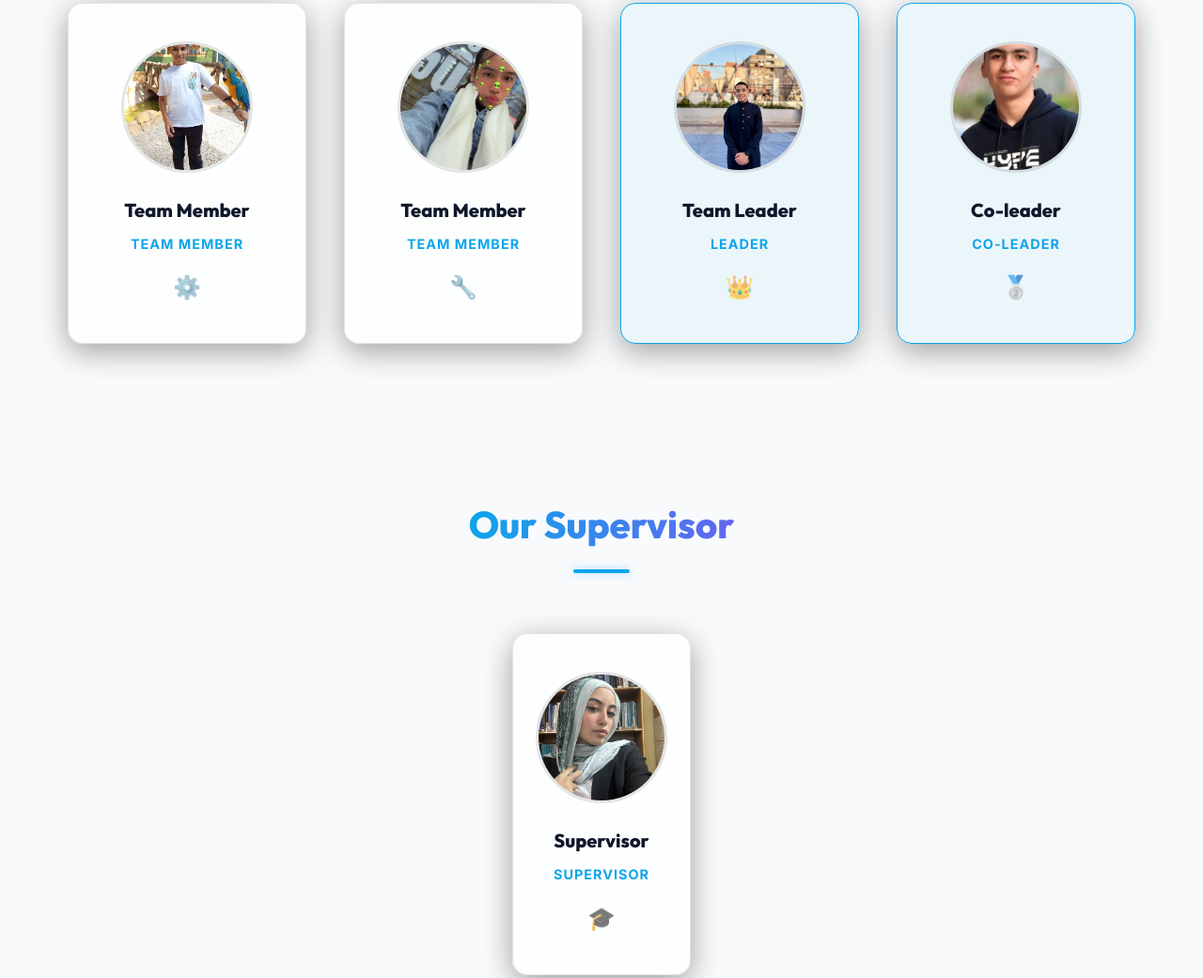
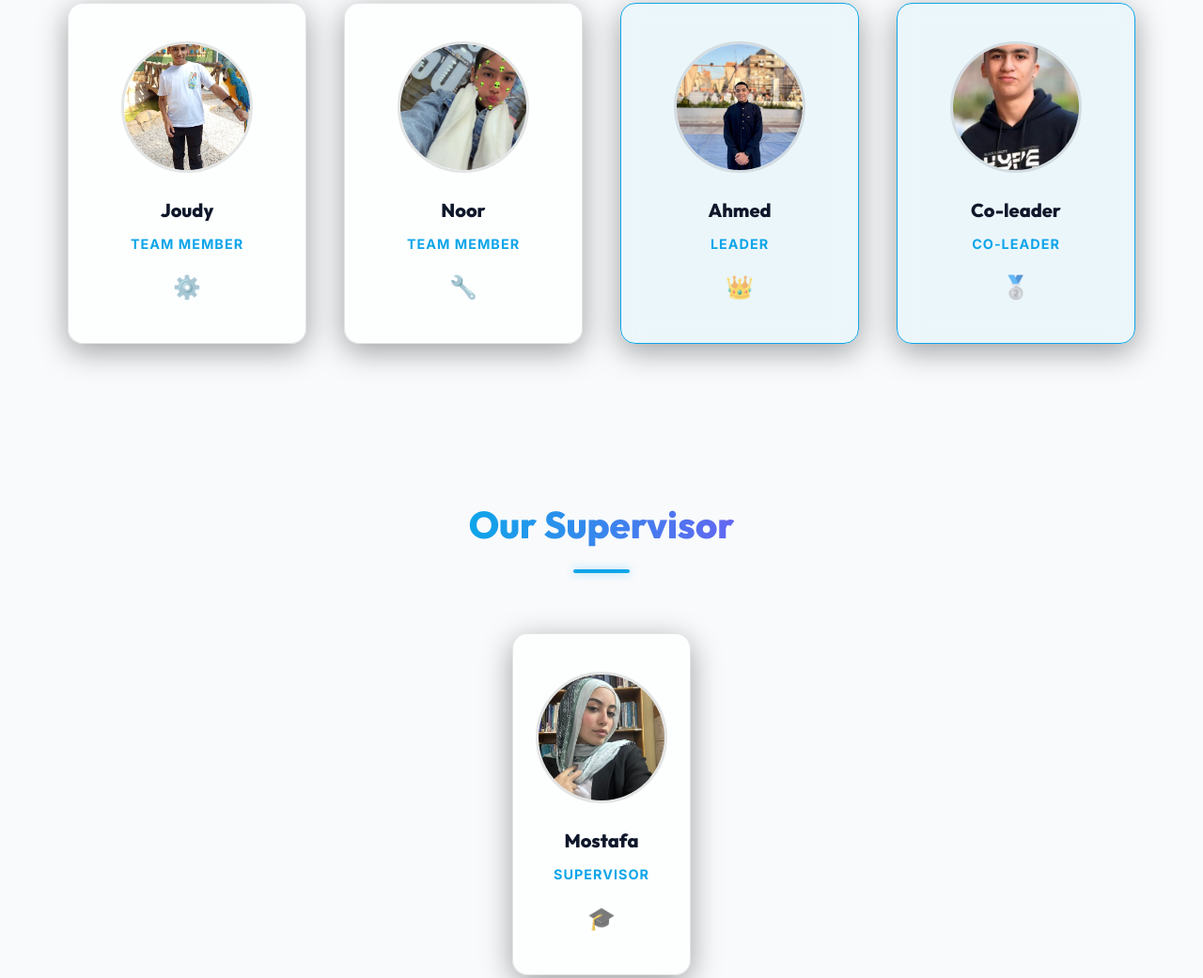
Before and after one commit to bgh5xxtk6w-beep/portfolio, a plain HTML site: page index.html in a window 1280 px wide. Shown: the part 5397-6438 px from the top of the page at 94% size. Drawn offline with nearby package versions, Linux system fonts and the light colour scheme; no server answers.

Commit message:
Update team member names: Mostafa, Joudy, Ahmed, Noor

```diff
--- a/index.html
+++ b/index.html
@@ -224,17 +224,17 @@
             <!-- Team Members at the top -->
             <div class="team-card glass-panel">
                 <div class="team-img">
-                    <img src="assets/11/member2.jpg" alt="Team Member">
+                    <img src="assets/11/member2.jpg" alt="Joudy">
                 </div>
-                <h3>Team Member</h3>
+                <h3>Joudy</h3>
                 <p class="team-role">Team Member</p>
                 <div class="team-social"><span class="icon">⚙️</span></div>
             </div>
             <div class="team-card glass-panel">
                 <div class="team-img">
-                    <img src="assets/11/member4.jpg" alt="Team Member">
+                    <img src="assets/11/member4.jpg" alt="Noor">
                 </div>
-                <h3>Team Member</h3>
+                <h3>Noor</h3>
                 <p class="team-role">Team Member</p>
                 <div class="team-social"><span class="icon">🔧</span></div>
             </div>
@@ -242,9 +242,9 @@
             <!-- Leadership -->
             <div class="team-card glass-panel">
                 <div class="team-img">
-                    <img src="assets/11/member3.jpg" alt="Team Leader">
+                    <img src="assets/11/member3.jpg" alt="Ahmed">
                 </div>
-                <h3>Team Leader</h3>
+                <h3>Ahmed</h3>
                 <p class="team-role">Leader</p>
                 <div class="team-social"><span class="icon">👑</span></div>
             </div>
@@ -268,9 +268,9 @@
         <div class="container team-grid">
             <div class="team-card glass-panel supervisor-card">
                 <div class="team-img">
-                    <img src="assets/11/member1.jpg" alt="Supervisor">
+                    <img src="assets/11/member1.jpg" alt="Mostafa">
                 </div>
-                <h3>Supervisor</h3>
+                <h3>Mostafa</h3>
                 <p class="team-role">Supervisor</p>
                 <div class="team-social"><span class="icon">🎓</span></div>
             </div>
```
